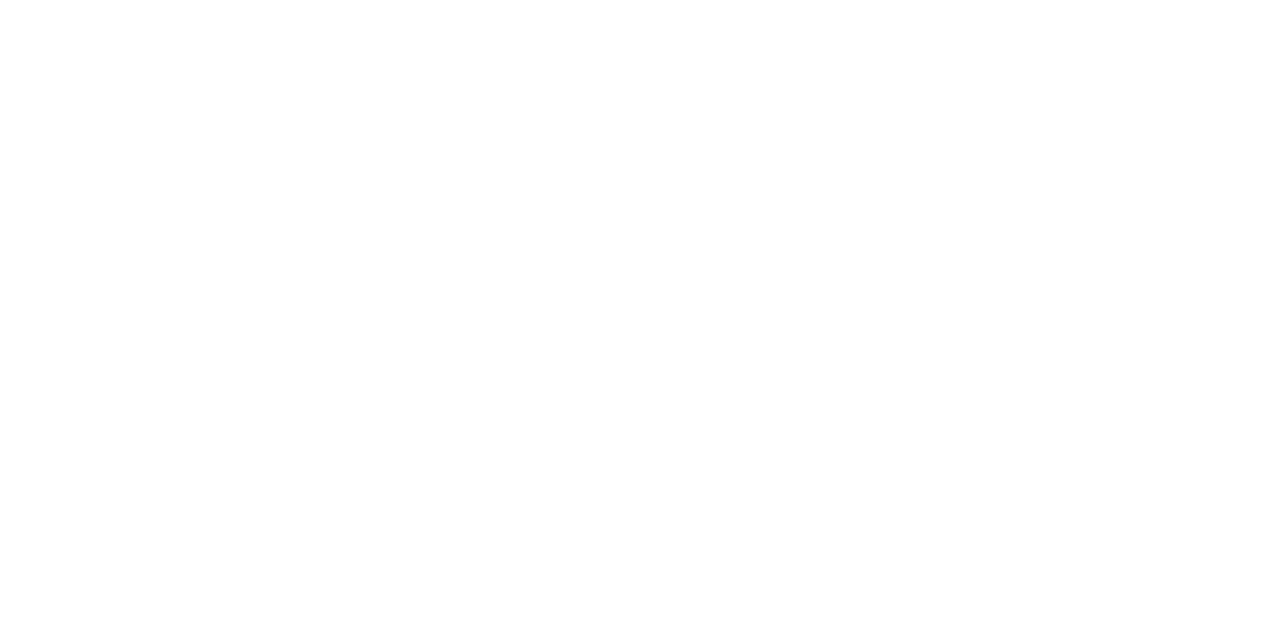
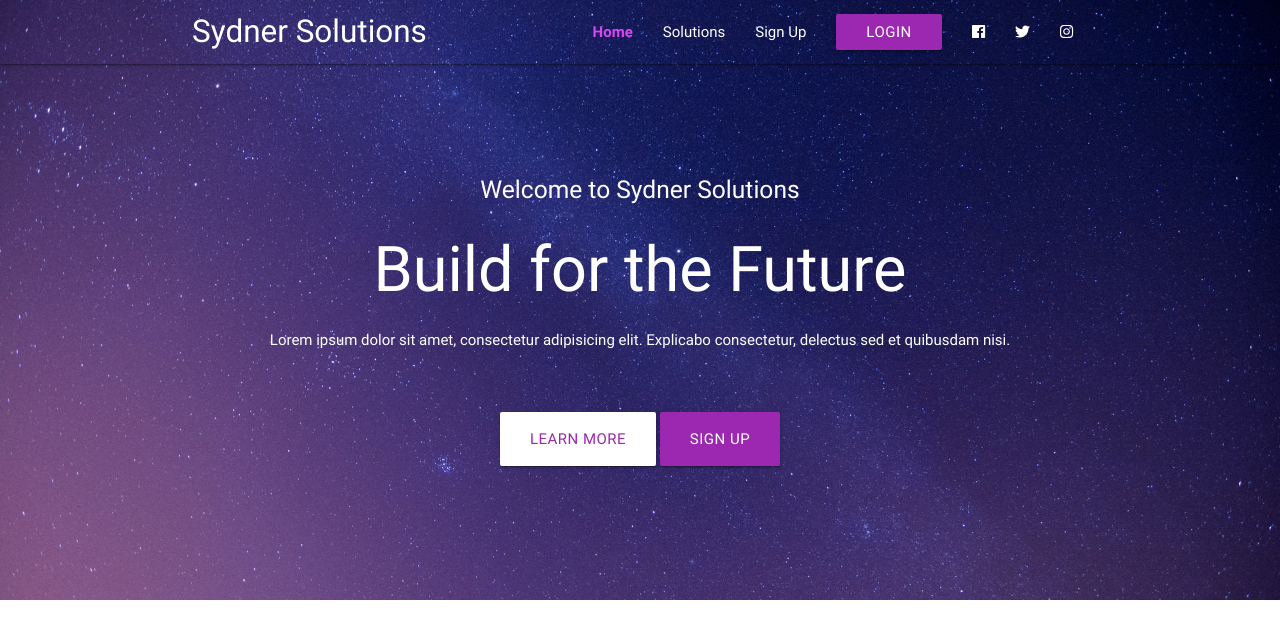
Before and after one commit to SaJid96/Sydner, a plain HTML site: page index.html in a window 1280 px wide. Drawn offline with nearby package versions, Linux system fonts and the light colour scheme.

Commit message:
Navbar and showcase

```diff
--- a/index.html
+++ b/index.html
@@ -14,6 +14,72 @@
   <title>Custom Materialize Theme</title>
 </head>
 
+    <!-- Header -->
+
+    <header class="main-header">
+      <nav class="transparent">
+        <div class="container">
+          <div class="nav-wrapper">
+            <a href="#" class="brand-logo">Sydner Solutions</a>
+            <a href="#" data-activates="mobile-nav" class="button-collapse">
+              <i class="fa fa-bars"></i>
+
+
+            </a>
+            <ul class="right hide-on-med-and-down">
+
+              <li><a class="active-link" href="index.html">Home</a></li>
+              <li><a href="solutions.html">Solutions</a></li>
+              <li><a href="signup.html">Sign Up</a></li>
+              <li><a href="#" class="btn purple">LogIn</a></li>
+
+              <li><a href="http://facebook.com"><i class="fab fa-facebook"></i></a></li>
+
+               <li><a href="http://twitter.com"><i class="fab fa-twitter"></i></a></li>
+
+                <li><a href="http://instagram.com"><i class="fab fa-instagram"></i></a></li>
+
+            </ul>
+            <ul class="side-nav" id="mobile-nav">
+              <h4 class="purple-text text-darken-4 center">Sydner</h4>
+
+              <li>
+                <div class="divider">
+
+                </div>
+              </li>
+                <li><a href="index.html"><i class="fa fa-home grey-text text-darken-4"></i>  Home</a></li>
+              <li><a href="solutions.html"><i class="fa fa-cog grey-text text-darken-4"></i>Solutions</a></li>
+              <li><a href="signup.html"><i class="fa fa-users grey-text text-darken-4"></i>Sign Up</a></li>
+                  <li>
+                    <div class="divider"></div>
+                  </li>
+                  <li><a href="#" class="btn purple">Login</a></li>
+            </ul>
+          </div>
+        </div>
+      </nav>
+
+      <!-- showcase -->
+
+      <div class="showcase container">
+
+        <div class="row">
+          <div class="col s12 m10 offset-m1 center">
+
+            <h5>Welcome to Sydner Solutions</h5>
+
+          <h1>Build for the Future</h1>
+          <p>Lorem ipsum dolor sit amet, consectetur adipisicing elit. Explicabo consectetur, delectus sed et quibusdam nisi.</p>
+          <br><br>
+          <a href="solutions.html" class="btn btn-large white purple-text">Learn More</a>
+          <a href="signup.html" class="btn btn-large purple white-text">Sign Up</a>
+          </div>
+        </div>
+
+      </div>
+    </header>
+
 <body>
 
 
```
